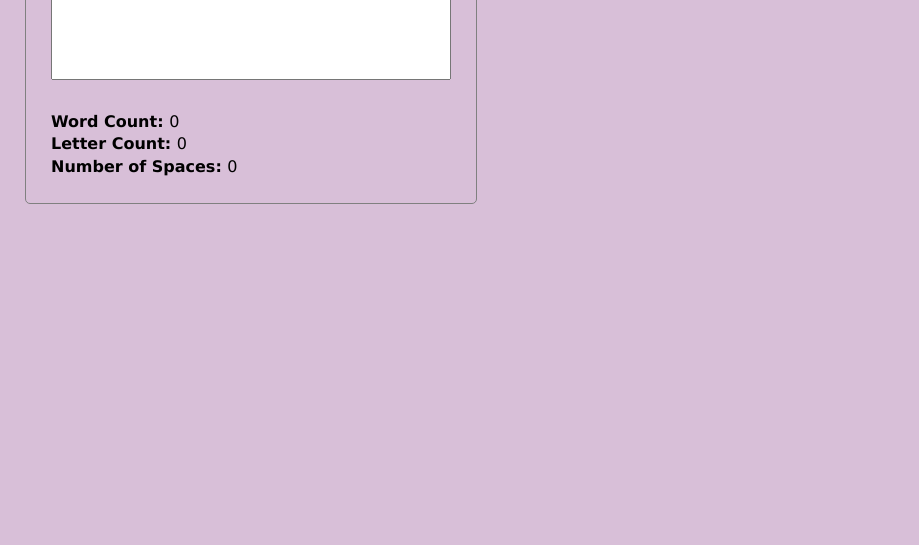
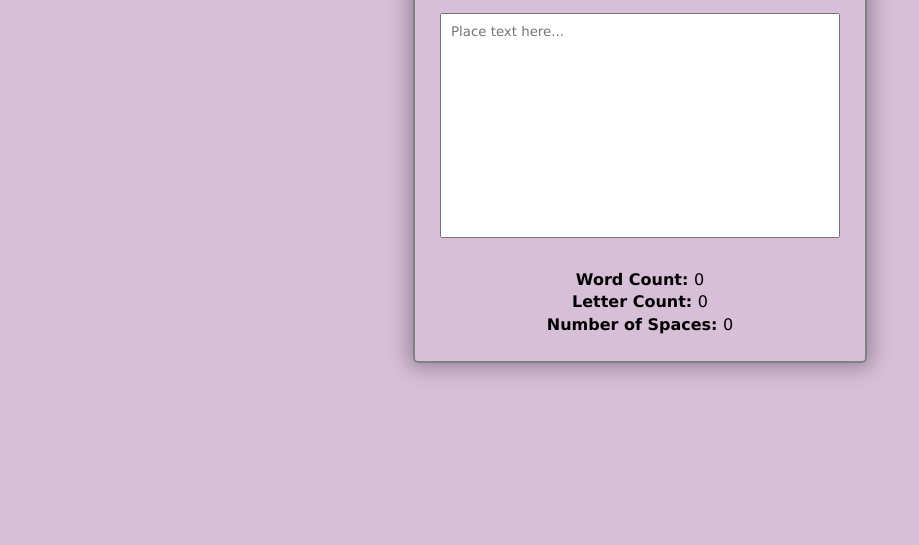
Before and after one commit to mansig20/practice_projects, a plain HTML site: page word-counter/proj_3.html in a window 1280 px wide. Shown: the part 255-800 px from the top of the page, without its empty margins (0-919 px from the left). Drawn offline with Linux system fonts and the light colour scheme.

Commit message:
changes in css

```diff
--- a/word-counter/proj_3.css
+++ b/word-counter/proj_3.css
@@ -1,6 +1,10 @@
 body {
     margin: 0;
     background-color:thistle;
+    display: flex;
+    justify-content: center;
+    align-items: center;
+    height: 100vh;
 }
 
 .container,
@@ -10,11 +14,14 @@ body {
 
 .container {
     width: 400px;
-    margin: 25px;
+    margin: 25px auto;
     padding: 25px;
-    border: 1px solid gray;
+    border: 2px solid gray;
     border-radius: 5px;
     line-height: 1.4;
+    text-align: center;
+    box-shadow: 0px 0px 20px 5px rgba(0, 0, 0, 0.3);
+
 }
 
 .title{
--- a/word-counter/proj_3.html
+++ b/word-counter/proj_3.html
@@ -28,7 +28,7 @@
             <span class="space-count">0</span>
         </div>
     </div>
-    <script src="proj_4.js"></script>
+    <script src="proj_3.js"></script>
 </body>
 
 </html>
```
